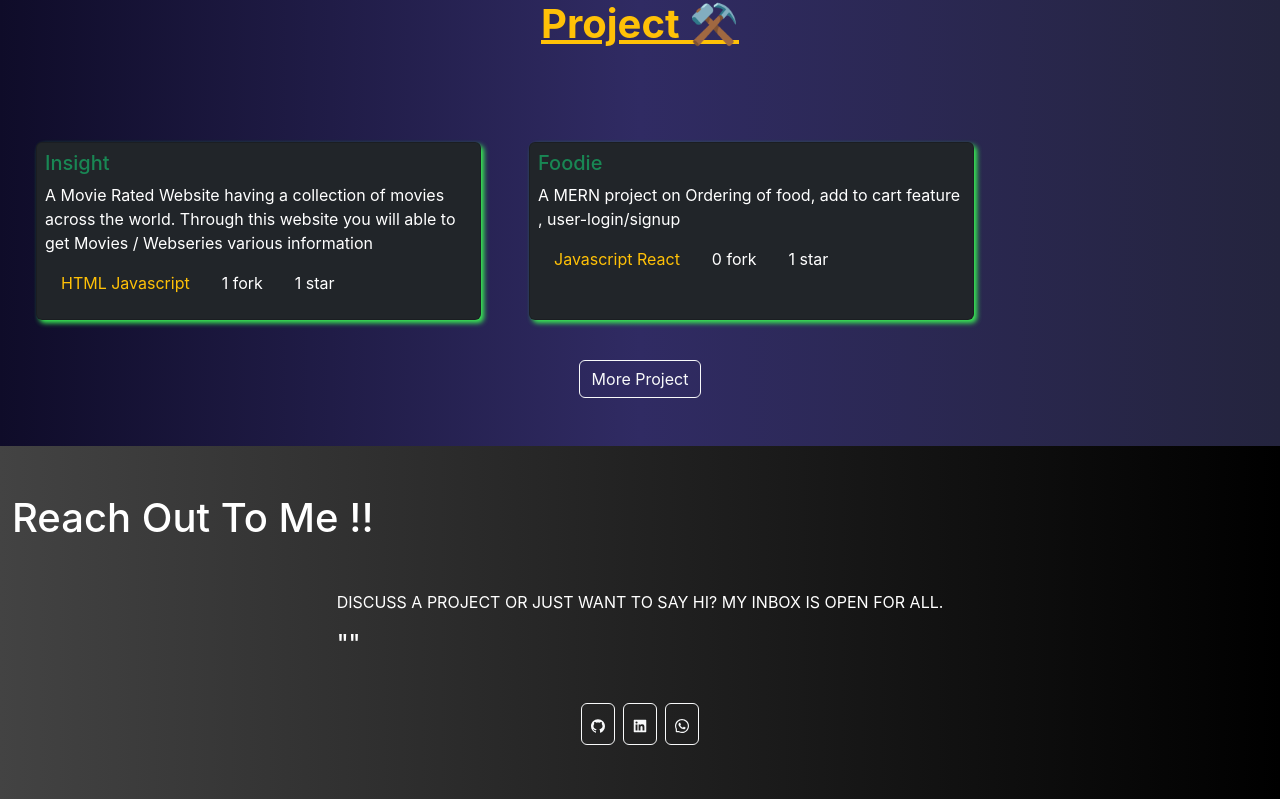
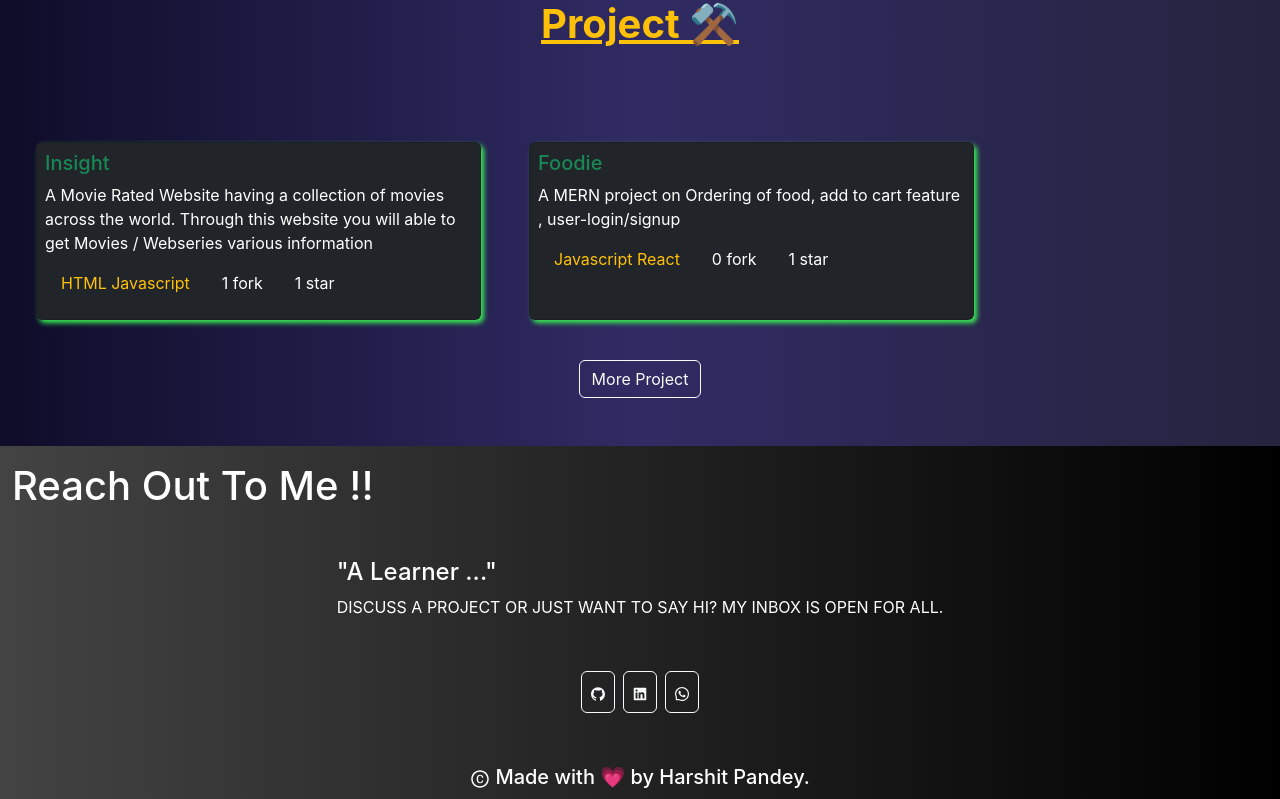
Before and after one commit to harshit1142/portfolio, a React (Create React App) app: page / in a window 1280 px wide. Shown: the part 1994-2793 px from the top of the page. Built offline with nearby package versions, Linux system fonts and the light colour scheme.

Commit message:
"Update:Contact Section"

```diff
--- a/src/Components/Contact.js
+++ b/src/Components/Contact.js
@@ -6,7 +6,7 @@ export default function Contact() {
   return (
     <div className='container-fluid contact text-white  ' id="contact">
         <div className="conatiner-fluid  ">
-            <div className="row pt-5">
+            <div className="row pt-3">
                 <h1>Reach Out To Me !!</h1>
             </div>
             <div className="row d-flex flex-row  flex-wrap justify-content-center p-2 pt-3">
@@ -19,8 +19,8 @@ export default function Contact() {
                          </ul>
                 </div>
                 <div className='content col-auto p-4'>
+                    <h4>"A Learner ..."</h4>
                     <p>DISCUSS A PROJECT OR JUST WANT TO SAY HI? MY INBOX IS OPEN FOR ALL.</p>
-                    <h4>""</h4>
                 </div>
              </div>
                 <div className='row d-none d-md-block d-lg-block'>
@@ -34,7 +34,7 @@ export default function Contact() {
         <div className="container-fluid pt-5">
             <div className="row">
             <div className='icon d-flex flex-column align-content-center  flex-wrap justify-content-center'>
-                <h5> <AiOutlineCopyrightCircle /> Made In 2023 </h5>
+                <h5> <AiOutlineCopyrightCircle /> Made with 💗 by Harshit Pandey. </h5>
                 <p>Last Updated on July 2023</p>
                 <hr />
             </div>
--- a/src/Components/Navbar.js
+++ b/src/Components/Navbar.js
@@ -5,7 +5,7 @@ export default function Navbar() {
     <div>
         <nav className="navbar fixed-top navbar-expand-lg bg-dark  ">
   <div className="container-fluid ">
-    <div className='logo fs-1 d-flex col-lg-4 col-md-3 col-sm-2 text-white'data-toggle="tooltip" data-placement="bottom" title="HARSHIT PANDEY">HARSHIT.</div>
+    <div className='logo fs-1 d-flex col-lg-4 col-md-3 col-sm-2 text-white'data-toggle="tooltip" data-placement="bottom" title="HARSHIT PANDEY" id="logo"> HARSHIT</div>
     <button className="navbar-toggler" type="button" data-bs-toggle="collapse" data-bs-target="#navbarSupportedContent" aria-controls="navbarSupportedContent" aria-expanded="false" aria-label="Toggle navigation">
       <span className="navbar-toggler-icon bg-white"></span>
     </button>
--- a/src/index.css
+++ b/src/index.css
@@ -41,6 +41,7 @@ a{
 width:261px;
 height:311px;
 border-radius: 45% 55% 22% 78% / 28% 13% 87% 72% ;
+
 animation: animate 3s ease-in-out  infinite ;
 }
 @keyframes animate {
```
